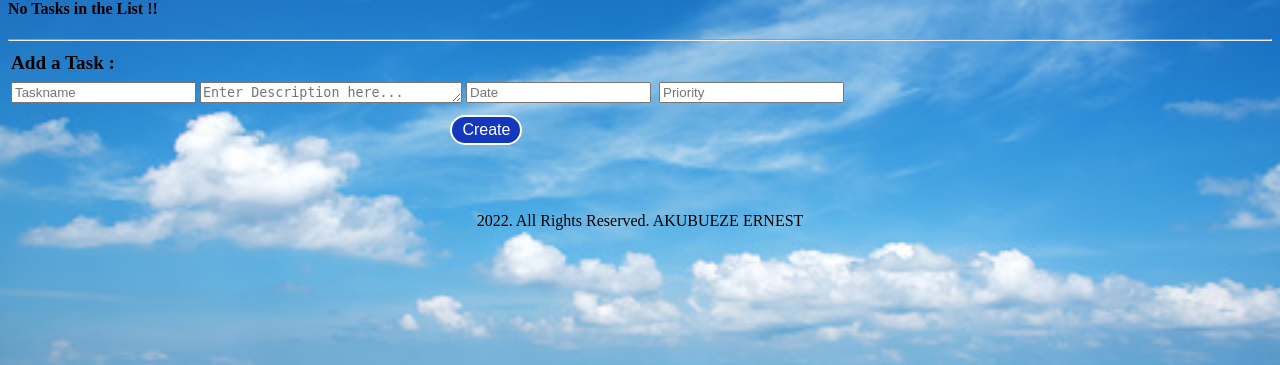
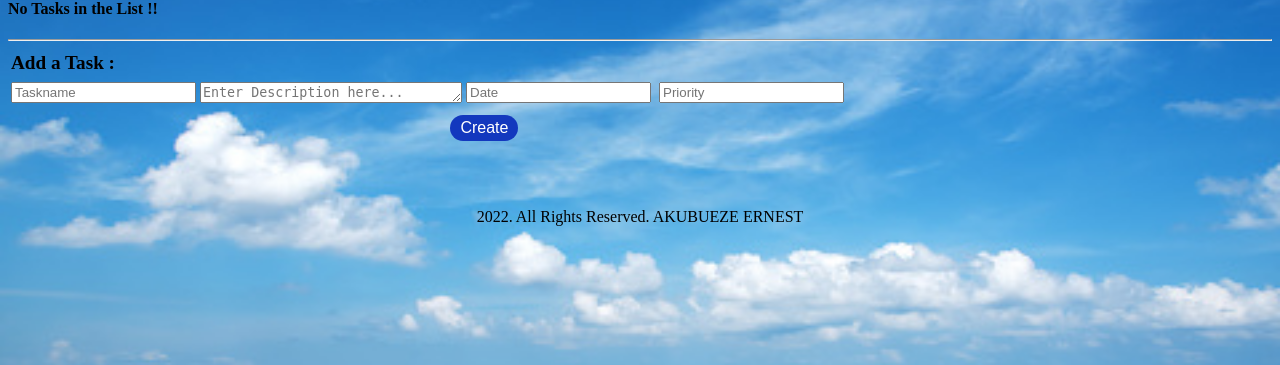
Before and after one commit to King-Del-ErnestO/todo_app, a Flask app: page /completed in a window 1280 px wide. Shown: the part 144-509 px from the top of the page. Run offline with Flask 2, Linux system fonts and the light colour scheme; data that the repository does not hold is empty.

Commit message:
initial commit

```diff
--- a/static/css/style.css
+++ b/static/css/style.css
@@ -79,7 +79,7 @@ table             {
 
 .button {
   background-color: #1338be; /* Green */
-  border:2px solid;
+  border:none;
   border-radius:30px;
   color: white;
   padding: 4px 10px;
@@ -127,8 +127,8 @@ li a:hover {
 }
 
 
-   .add{
-   margin:auto;
-   width:30%;
-   padding:5px;
-   }
+.add{
+margin:auto;
+width:30%;
+padding:5px;
+}
--- a/templates/complete.html
+++ b/templates/complete.html
@@ -39,7 +39,7 @@
     <div style="margin: 0px 0px; padding:50px 10px;">
     <b><big>To-Do LIST :</big></b>
     <div class="hscroll">
-    <table width="100%" border="1", cellspacing="0", cellpadding="6">
+    <table width="100%" border="1px solid black" border-collapse="collapse" cellspacing="0", cellpadding="6">
         <thead>
         <tr id="row">
             <th class="status">Status</th>
```
